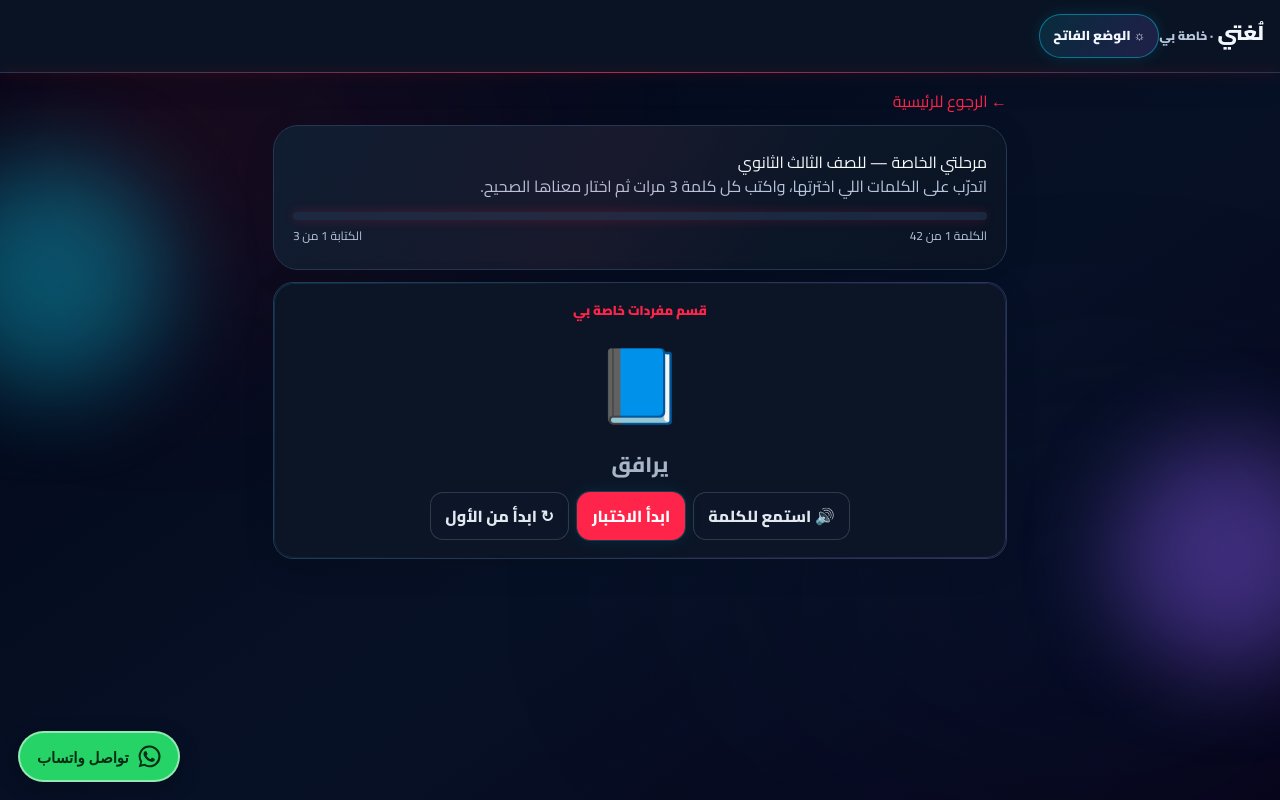
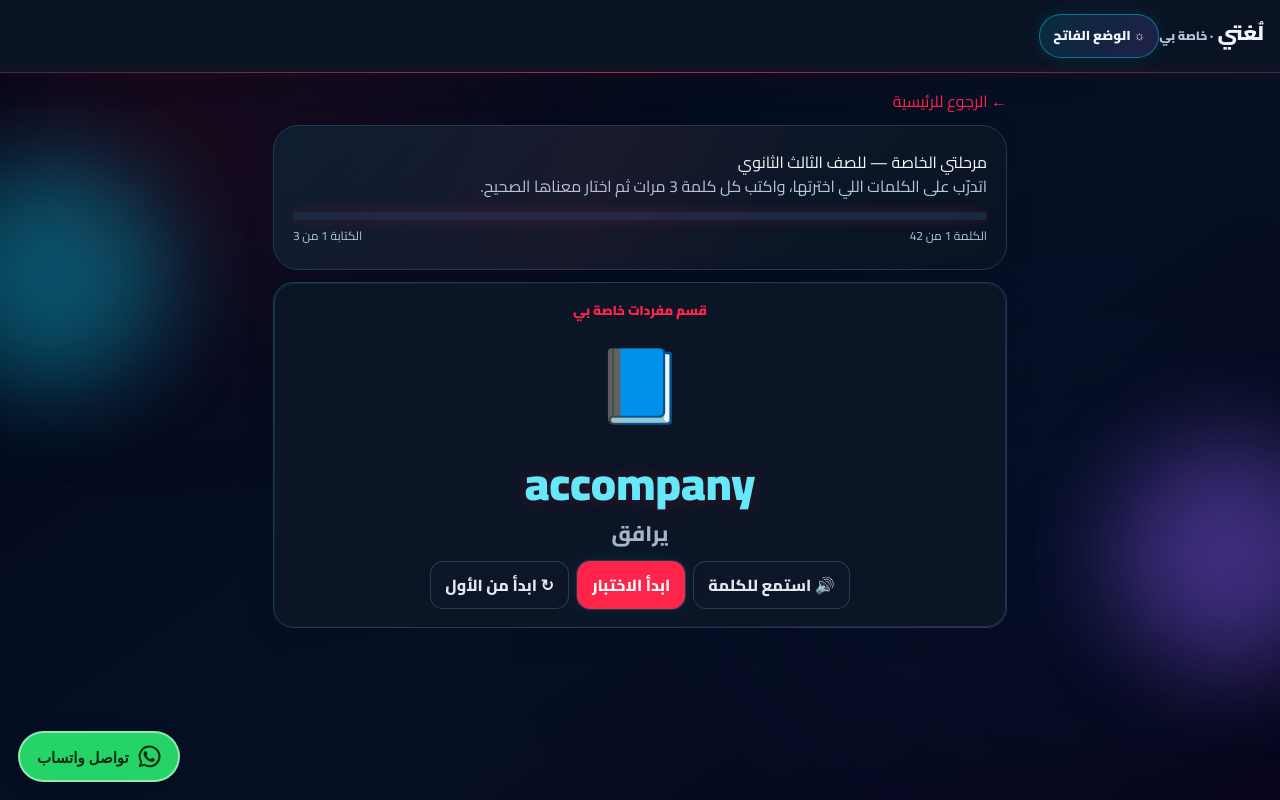
Before and after one commit to lughatii/lughati, a plain HTML site: page stage3.html in a window 1280 px wide. Drawn offline with nearby package versions, Linux system fonts and the light colour scheme.

Commit message:
Keep target word visible until test starts

```diff
--- a/stage3.html
+++ b/stage3.html
@@ -383,7 +383,7 @@ try{const s=JSON.parse(localStorage.getItem('lughati-stage3-progress')||'{}');in
 const $=id=>document.getElementById(id);
 function save(){try{localStorage.setItem('lughati-stage3-progress',JSON.stringify({index,learned:[...learned]}))}catch{}}
 function speak(){if(!('speechSynthesis'in window)){ $('feedback').textContent='المتصفح لا يدعم النطق الصوتي.';return;}speechSynthesis.cancel();const w=words[index];for(let i=0;i<3;i++){const en=new SpeechSynthesisUtterance(w.en);en.lang='en-US';en.rate=.8;const ar=new SpeechSynthesisUtterance(w.ar);ar.lang='ar-EG';ar.rate=.85;speechSynthesis.speak(en);speechSynthesis.speak(ar)}}
-function drawTrace(){const w=words[index].en;let hint='';if(attempt===1){hint=w;}else if(attempt===2){const chars=[...w];const positions=chars.map((ch,i)=>/[a-z]/i.test(ch)?i:-1).filter(i=>i>=0);for(let i=positions.length-1;i>0;i--){const j=Math.floor(Math.random()*(i+1));[positions[i],positions[j]]=[positions[j],positions[i]];}const reveal=new Set(positions.slice(0,Math.ceil(positions.length/2)));hint=chars.map((ch,i)=>/[a-z]/i.test(ch)?(reveal.has(i)?ch:' '):ch).join('');}else{hint='';}$('ghostOverlay').textContent=hint;$('stageCount').textContent='الكتابة '+attempt+' من 3';$('instruction').textContent=attempt===1?'المرة الأولى: الحروف الشفافة تساعدك على كتابة الكلمة.':attempt===2?'المرة الثانية: يظهر نصف الحروف عشوائيًا.':'المرة الثالثة: اكتب الكلمة من الذاكرة دون تلميح.';$('category').classList.toggle('hidden',attempt===3);$('emoji').classList.toggle('hidden',attempt===3);$('word').classList.add('hidden');$('meaning').classList.toggle('hidden',attempt===3);$('ghostOverlay').classList.toggle('hidden',attempt===3);}
+function drawTrace(){const w=words[index].en;let hint='';if(attempt===1){hint=w;}else if(attempt===2){const chars=[...w];const positions=chars.map((ch,i)=>/[a-z]/i.test(ch)?i:-1).filter(i=>i>=0);for(let i=positions.length-1;i>0;i--){const j=Math.floor(Math.random()*(i+1));[positions[i],positions[j]]=[positions[j],positions[i]];}const reveal=new Set(positions.slice(0,Math.ceil(positions.length/2)));hint=chars.map((ch,i)=>/[a-z]/i.test(ch)?(reveal.has(i)?ch:' '):ch).join('');}else{hint='';}$('ghostOverlay').textContent=hint;$('stageCount').textContent='الكتابة '+attempt+' من 3';$('instruction').textContent=attempt===1?'المرة الأولى: الحروف الشفافة تساعدك على كتابة الكلمة.':attempt===2?'المرة الثانية: يظهر نصف الحروف عشوائيًا.':'المرة الثالثة: اكتب الكلمة من الذاكرة دون تلميح.';$('category').classList.toggle('hidden',attempt===3);$('emoji').classList.toggle('hidden',attempt===3);$('word').classList.toggle('hidden',phase==='write');$('meaning').classList.toggle('hidden',attempt===3);$('ghostOverlay').classList.toggle('hidden',attempt===3);}
 function render(){const w=words[index];phase='ready';attempt=1;$('category').textContent='قسم '+w.group;$('emoji').textContent=w.emoji;$('word').textContent=w.en;$('meaning').textContent=w.ar;$('category').classList.remove('hidden');$('emoji').classList.remove('hidden');$('word').classList.remove('hidden');$('meaning').classList.remove('hidden');$('hear').classList.remove('hidden');$('startTest').classList.remove('hidden');$('writing').classList.add('hidden');$('ghostOverlay').classList.remove('hidden');$('count').textContent='الكلمة '+(index+1)+' من '+words.length;$('progress').style.width=(learned.size/words.length*100)+'%';$('quiz').classList.add('hidden');$('feedback').textContent='';$('answer').value='';$('answer').disabled=false;$('check').disabled=false;$('check').classList.remove('hidden');$('nextWrite').classList.add('hidden');drawTrace();save()}
 function checkWriting(){if(phase!=='write')return;const entered=$('answer').value.trim().replace(/\s+/g,'').toLowerCase();if(entered!==words[index].en.toLowerCase()){$('feedback').textContent='لسه مش مظبوطة، جرّب تاني.';$('feedback').style.color='#a85b20';return} $('feedback').textContent='صح!';$('check').classList.add('hidden');if(attempt<3){attempt++;$('answer').value='';$('feedback').textContent='';$('check').classList.remove('hidden');drawTrace();$('answer').focus()}else{phase='quiz';$('answer').value='';$('writing').classList.add('hidden');$('quiz').classList.remove('hidden');makeOptions();$('quizFeedback').textContent='أحسنت! تم حفظ الكلمة. اختر معناها الصحيح.';$('quizFeedback').style.color='#087f70'}}
 function makeOptions(){const correct=words[index];const ids=new Set([index]);while(ids.size<4)ids.add(Math.floor(Math.random()*words.length));const choices=[...ids].sort(()=>Math.random()-.5);$('options').textContent='';$('quizFeedback').textContent='';$('nextWord').classList.add('hidden');choices.forEach(i=>{const b=document.createElement('button');b.className='btn';b.textContent=words[i].ar;b.onclick=()=>{if(phase!=='quiz')return;if(i===index){phase='advance';$('word').classList.remove('hidden');b.style.background='#d9f7e8';b.style.borderColor='#087f70';$('quizFeedback').textContent='إجابة صحيحة!';$('quizFeedback').style.color='#087f70';learned.add(index);save();$('progress').style.width=(learned.size/words.length*100)+'%';$('answer').value='';index=(index+1)%words.length;setTimeout(render,350)}else{b.style.background='#fde8e5';b.style.borderColor='#b85a4a';$('quizFeedback').textContent='جرّب تاني، ركّز في معنى الاختيار.';$('quizFeedback').style.color='#a85b20'}};$('options').appendChild(b)})}
```
